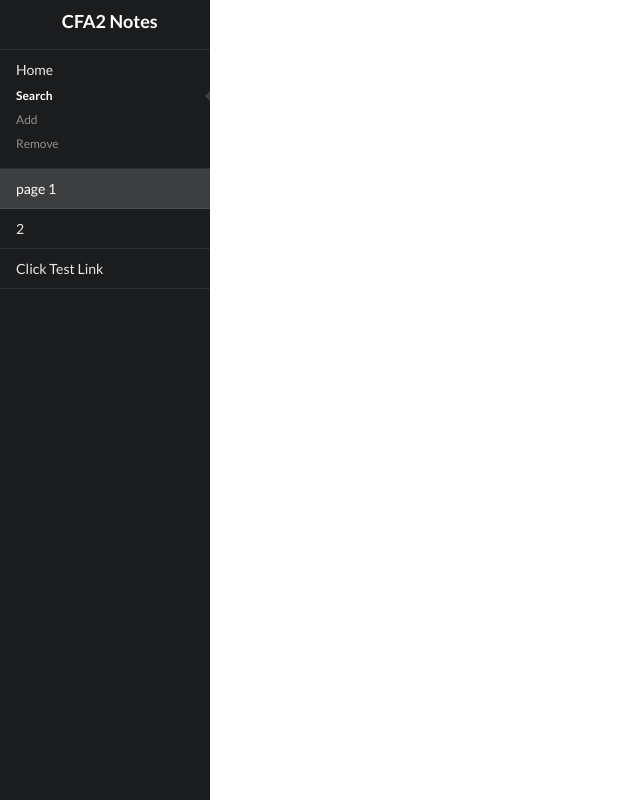
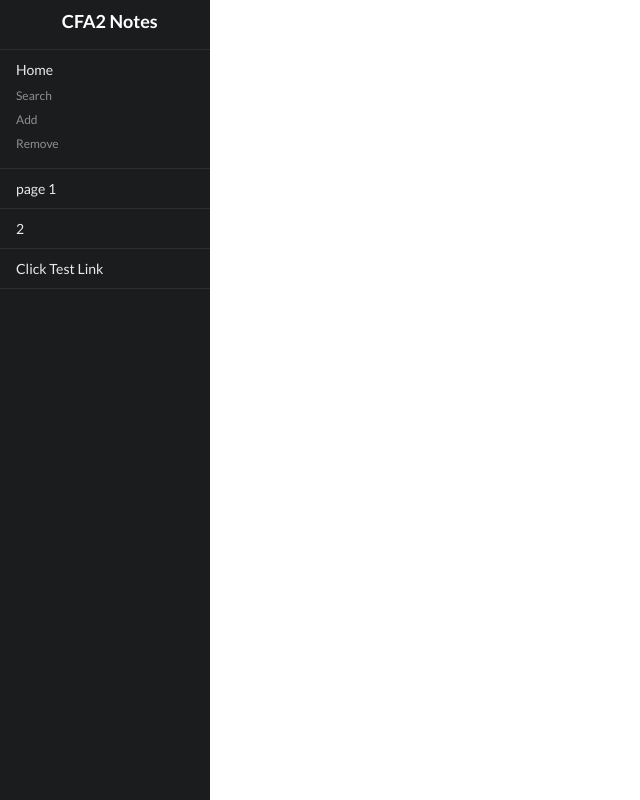
Before and after one commit to linrongbin/CFA2, a plain HTML site: page docs/index.html in a window 1280 px wide. Shown: the whole page, without its empty margins (0-640 px from the left). Drawn offline with Linux system fonts and the light colour scheme; a web font is replaced by a local one.

Commit message:
test click

```diff
--- a/docs/index.html
+++ b/docs/index.html
@@ -22,14 +22,14 @@
     <div class="item">
       Home
       <div class="menu">
-        <a class="active item">Search</a>
+        <a class="item">Search</a>
         <a class="item">Add</a>
         <a class="item">Remove</a>
       </div>
     </div>
-    <div class="item active" id='page1'  href="#">
+    <a class="item" id="page1"  href="#">
       page 1
-    </div>
+    </a>
     <a class="item" href="#">
       2
     </a>
```
